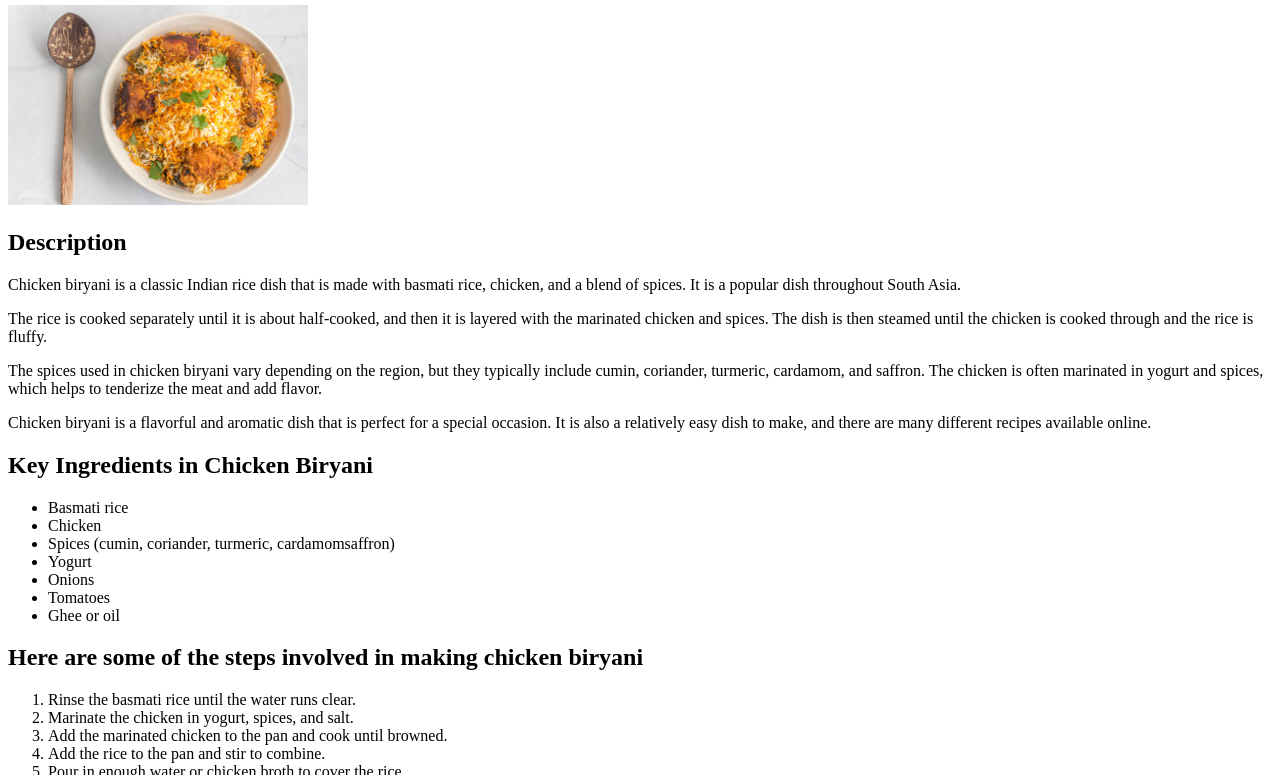
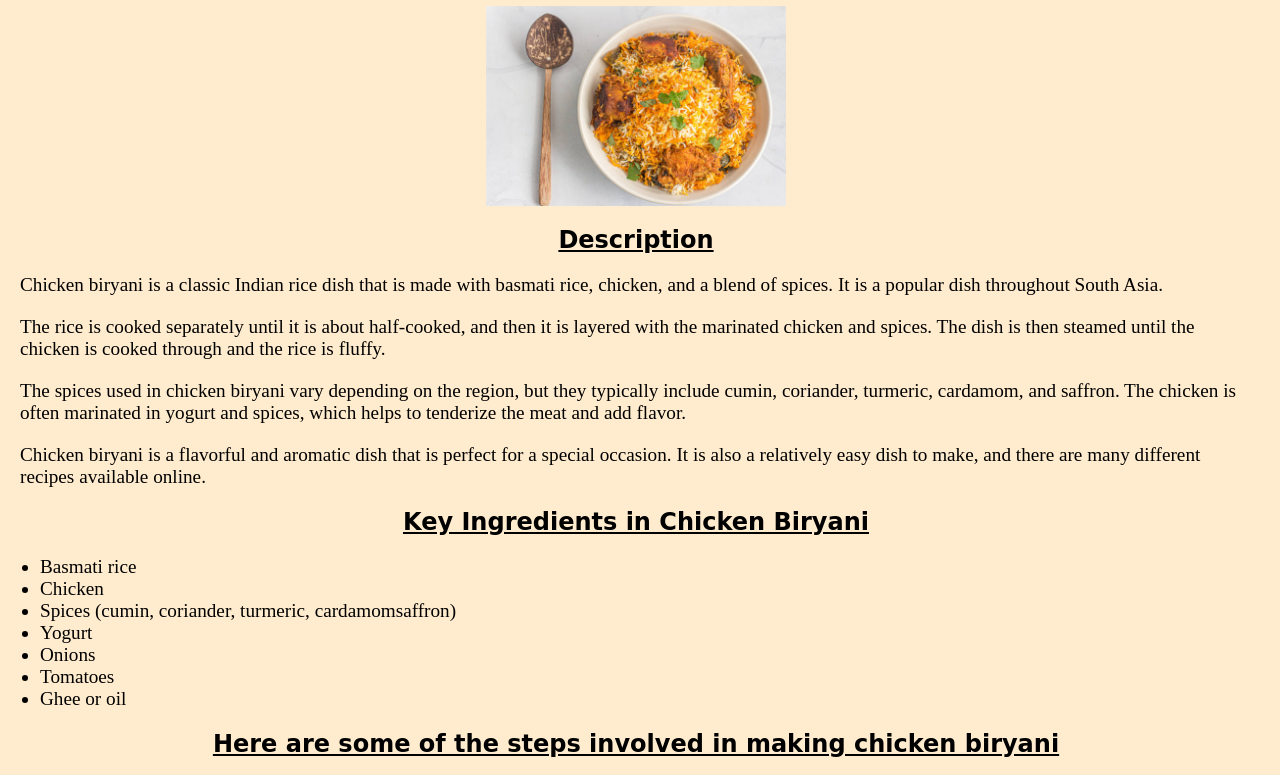
Before and after one commit to SankalpKokare/odin-recipes, a plain HTML site: page recipes/Chicken Biryani.html in a window 1280 px wide. Shown: the part 75-850 px from the top of the page. Drawn offline with Linux system fonts and the light colour scheme.

Commit message:
Added style using css.

```diff
--- /dev/null
+++ b/CSS-style/index_style.css
@@ -0,0 +1,13 @@
+* {
+    background-color: blanchedalmond;
+    text-align: center;
+    list-style: none;
+}
+
+a{
+    font-size: 20px;
+}
+
+h1, ul {
+    font-family: cursive;
+}
--- /dev/null
+++ b/CSS-style/page_style.css
@@ -0,0 +1,31 @@
+* {
+    background-color: blanchedalmond;
+    margin-left: auto;
+
+}
+
+h1, h2 {
+    font-family: cursive;
+    text-align: center;
+    color: black;
+    text-decoration: underline;
+}
+
+
+
+p {
+    margin: 20px;
+    font-size: larger;
+}
+
+img {
+    display: block;
+    margin-left: auto;
+    margin-right: auto;
+
+  }
+
+ol , ul {
+    font-size: larger;
+
+}
--- a/recipes/Chicken Biryani.html
+++ b/recipes/Chicken Biryani.html
@@ -4,11 +4,12 @@
 <head>
     <meta charset="UTF-8">
     <title> Odin recipes</title>
+    <link rel = "stylesheet" href="../CSS-style/page_style.css">
 </head>
 
 <body>
     <h1>Chicken Biryani</h1>
-    <img src="../images/chickenbiryani.jpg" alt="Chicken Biryani" width="300" height="200" >
+    <img src="../images/chickenbiryani.jpg" alt="Chicken Biryani"  width="300px" height="200px">
 
     <h2>Description</h2>
     <p>Chicken biryani is a classic Indian rice dish that is made with basmati rice, chicken, and a blend of spices. It
```
Also changed, not shown: index.html (+2 -0 lines), recipes/Masala Dosa.html (+1 -0 lines), recipes/Misal Pav.html (+1 -0 lines).
